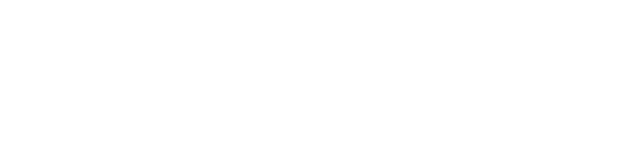
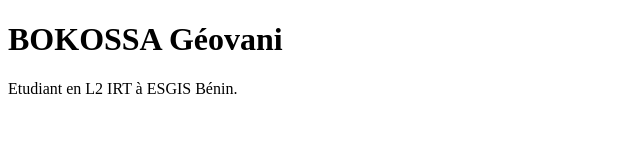
Before and after one commit to bokossageovani/mon-cv, a plain HTML site: page index.html in a window 1280 px wide. Shown: the whole page, without its empty margins (0-640 px from the left). Drawn offline with Linux system fonts and the light colour scheme.

Commit message:
mise en place de la section titre

```diff
--- a/index.html
+++ b/index.html
@@ -7,7 +7,11 @@
         <link rel="stylesheet" href="style.css">
     </head>
     <body>
-
+        <!-- En-tête -->
+    <header>
+        <h1>BOKOSSA Géovani</h1>
+        <p>Etudiant en L2 IRT à ESGIS Bénin.</p>
+    </header>
     </body>
 
 
```
